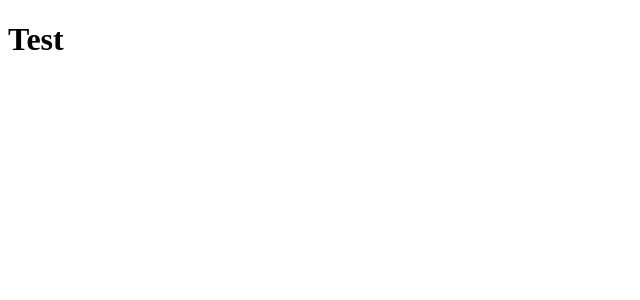
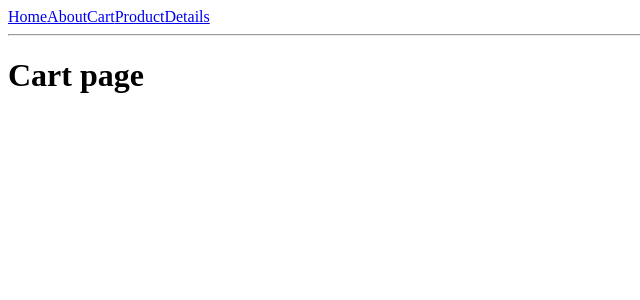
Before and after one commit to FuriticuS/react-routes, a React (Vite) app: page /cart in a window 1280 px wide. Shown: the top 300 px of the page, without its empty margins (0-640 px from the left). Built offline with nearby package versions, Linux system fonts and the light colour scheme.

Commit message:
install react-router-dom and create RouterProvider and create BrowserRouter

```diff
--- a/package.json
+++ b/package.json
@@ -11,7 +11,8 @@
   },
   "dependencies": {
     "react": "^18.3.1",
-    "react-dom": "^18.3.1"
+    "react-dom": "^18.3.1",
+    "react-router-dom": "^7.14.0"
   },
   "devDependencies": {
     "@eslint/js": "^9.13.0",
--- a/src/App.jsx
+++ b/src/App.jsx
@@ -1,9 +1,34 @@
-import {Header} from "./components/Header.jsx";
+import {createBrowserRouter, RouterProvider} from "react-router-dom";
+import Home from "./pages/Home.jsx";
+import About from "./pages/About.jsx";
+import Cart from "./pages/Cart.jsx";
+import Categories from "./pages/Categories.jsx";
+import ProductDetails from "./pages/ProductDetails.jsx";
+import NotFound from "./pages/NotFound.jsx";
+import Layout from "./components/Layout.jsx";
+
+// const router = createBrowserRouter([
+//   {path: '/', element: (<><Header/><Home/></>)},
+//   {path: 'about', element: (<><Header/><About/></>)},
+//   {path: 'cart', element: (<><Header/><Cart/></>)},
+//   {path: 'categories', element: (<><Header/><Categories/></>)},
+//   {path: 'product-details', element: (<><Header/><ProductDetails/></>)},
+//   {path: '*', element: (<><Header/><NotFound/></>)},
+// ])
+
+const router = createBrowserRouter([
+  {path: "/", element: <Layout/>, children: [
+      {index: true, element: <Home/>},
+      {path: "about", element: <About/>},
+      {path: "cart", element: <Cart/>},
+      {path: "categories", element: <Categories/>},
+      {path: "product-details", element: <ProductDetails/>},
+      {path: "*", element: <NotFound/>},
+    ]},
+])
 
 export function App() {
   return (
-    <>
-      <Header />
-    </>
+    <RouterProvider router={router}/>
   )
 }
--- a/src/components/Header.jsx
+++ b/src/components/Header.jsx
@@ -1,5 +1,16 @@
+import {NavLink} from "react-router-dom";
+
 export function Header() {
   return (
-    <h1>Test</h1>
+    <>
+      <nav>
+        <NavLink to={"/"}>Home</NavLink>
+        <NavLink to={"/about"}>About</NavLink>
+        <NavLink to={"/cart"}>Cart</NavLink>
+        <NavLink to={"/product-details"}>ProductDetails</NavLink>
+      </nav>
+
+      <hr/>
+    </>
   )
 }
--- /dev/null
+++ b/src/components/Layout.jsx
@@ -0,0 +1,11 @@
+import {Header} from "./Header.jsx";
+import {Outlet} from "react-router-dom";
+
+export default function Layout() {
+  return <>
+    <Header/>
+    <main>
+      <Outlet/>
+    </main>
+  </>
+}
--- a/src/index.css
+++ b/src/index.css
@@ -0,0 +1,3 @@
+.active{
+  color: blue;
+}
--- a/src/pages/About.jsx
+++ b/src/pages/About.jsx
@@ -0,0 +1,7 @@
+export default function About() {
+  return (
+    <div>
+      <h1>About page</h1>
+    </div>
+  )
+}
--- a/src/pages/Cart.jsx
+++ b/src/pages/Cart.jsx
@@ -0,0 +1,7 @@
+export default function Cart(){
+  return (
+    <div>
+      <h1>Cart page</h1>
+    </div>
+  )
+}
--- a/src/pages/Categories.jsx
+++ b/src/pages/Categories.jsx
@@ -0,0 +1,7 @@
+export default function Categories() {
+  return (
+    <div>
+      <h1>Categories page</h1>
+    </div>
+  )
+}
--- a/src/pages/Home.jsx
+++ b/src/pages/Home.jsx
@@ -0,0 +1,7 @@
+export default function Home() {
+  return (
+    <div>
+      <h1>Home</h1>
+    </div>
+  )
+}
--- a/src/pages/NotFound.jsx
+++ b/src/pages/NotFound.jsx
@@ -0,0 +1,7 @@
+export default function NotFound() {
+  return (
+    <div>
+      <h1>404 not found</h1>
+    </div>
+  )
+}
--- a/src/pages/ProductDetails.jsx
+++ b/src/pages/ProductDetails.jsx
@@ -0,0 +1,7 @@
+export default function ProductDetails() {
+  return (
+    <div>
+      <h1>ProductDetails page</h1>
+    </div>
+  )
+}
```
Also changed, not shown: 1 other file (tests, documents, lock files or other folders).
